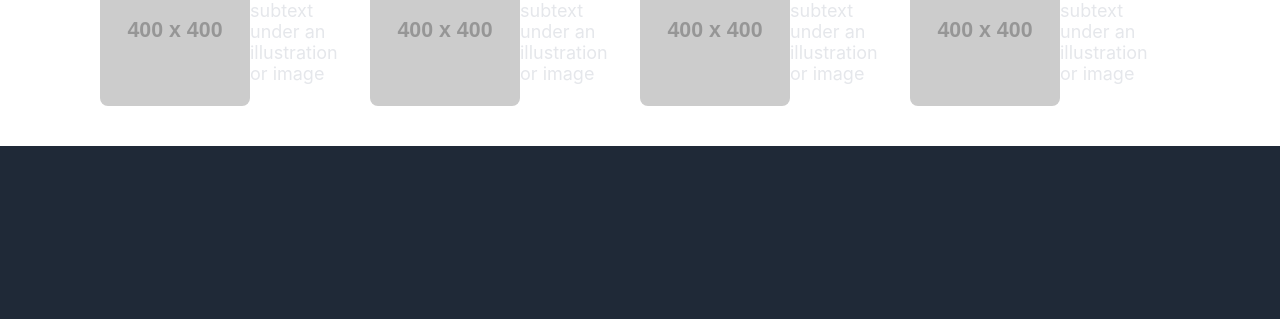
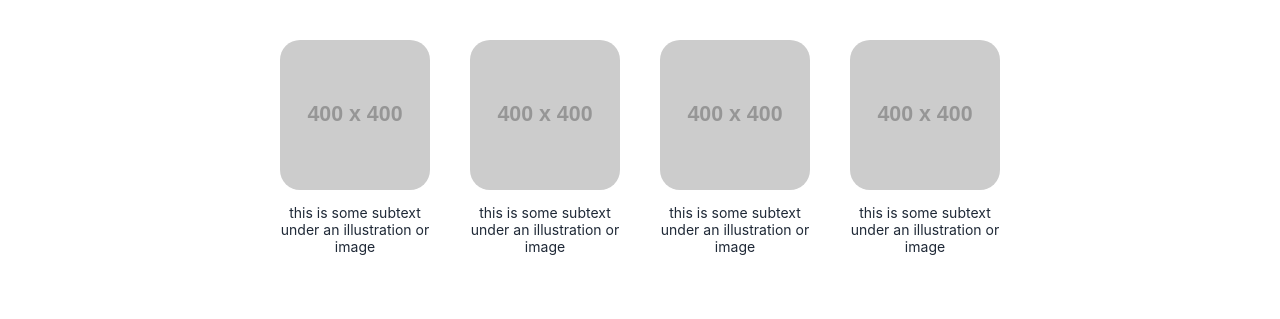
Before and after one commit to JPCrowGit/landing-page, a plain HTML site: page index.html in a window 1280 px wide. Shown: the part 535-854 px from the top of the page. Before the commit the page ends 800 px from the top, so only its background shows below. Drawn offline with Linux system fonts and the light colour scheme; placeholder pictures from the web are drawn by us.

Commit message:
Create style for information sections

```diff
--- a/index.html
+++ b/index.html
@@ -11,9 +11,9 @@
     <div class="header">
         <div class="logo">Header Logo</div>
         <ul>
-            <li>header link one</li>
-            <li>header link two</li>
-            <li>header link three</li>
+            <li class="header-list">header link one</li>
+            <li class="header-list">header link two</li>
+            <li class="header-list">header link three</li>
         </ul>
     </div>
     <div class="intro">
@@ -27,20 +27,20 @@
     <div class="information">
         <p class="random">Some random information.</p>
         <ul class="horizontal-images">
-            <li>
-                <img class="random-img" src="https://placehold.co/400";
+            <li class="random-list">
+                <img class="random-img" src="https://placehold.co/400">
                 <p>this is some subtext under an illustration or image</p>
             </li>
-            <li>
-                <img class="random-img" src="https://placehold.co/400";
+            <li class="random-list">
+                <img class="random-img" src="https://placehold.co/400">
                 <p>this is some subtext under an illustration or image</p>
             </li>
-            <li>
-                <img class="random-img" src="https://placehold.co/400";
+            <li class="random-list">
+                <img class="random-img" src="https://placehold.co/400">
                 <p>this is some subtext under an illustration or image</p>
             </li>
-            <li>
-                <img class="random-img" src="https://placehold.co/400";
+            <li class="random-list">
+                <img class="random-img" src="https://placehold.co/400">
                 <p>this is some subtext under an illustration or image</p>
             </li>
         </ul>
--- a/style.css
+++ b/style.css
@@ -26,7 +26,7 @@ ul {
     color: #E5E7EB;
 }
 
-li {
+.header-list {
     margin-right: 16px;
 }
 
@@ -63,10 +63,11 @@ li {
 
 /* information */
 .information {
-    /* display: flex; */
-    /* align-items: center; */
+    display: flex;
+    flex-direction: column;
+    align-items: center;
     padding: 40px 100px;
-    gap: 42px;
+    gap: 10px;
     background: white;
 }
 
@@ -75,15 +76,27 @@ li {
     list-style: none;
     margin: 0;
     padding: 0;
+    gap: 0;
+    color: #1F2937;
+    font-size: 14px;
 }
 
 .random-img {
     height: 150px;
-    border-radius: 8px;
+    border-radius: 20px;
 }
 
-li {
+.random-list {
     display: flex;
-    align-items: center;
-    justify-content: center;
+    flex-direction: column;
+    /* justify-content: center; */
+    text-align: center;
+    width: 150px;
+    margin: 10px 20px;
 }
+
+.information .random {
+    color: #1F2937;
+    font-size: 36px;
+    font-weight: 900;
+}
```
